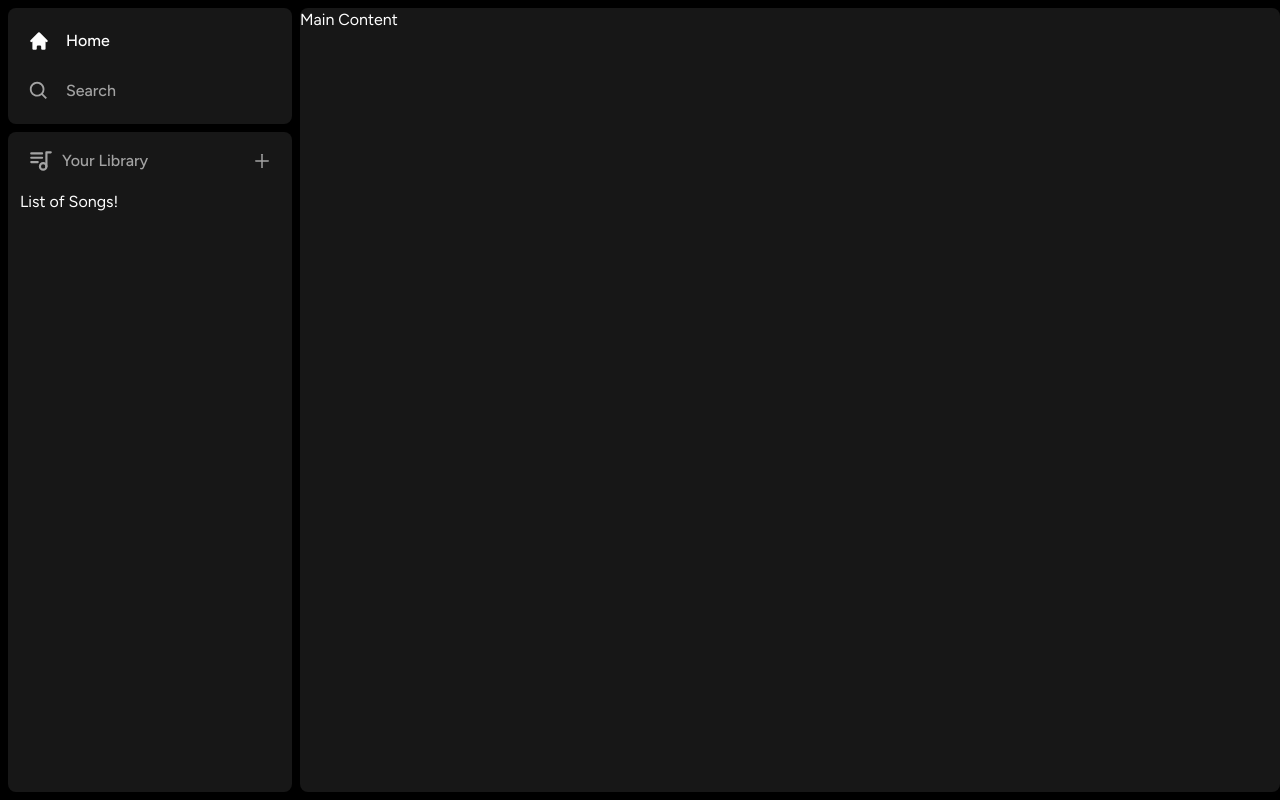
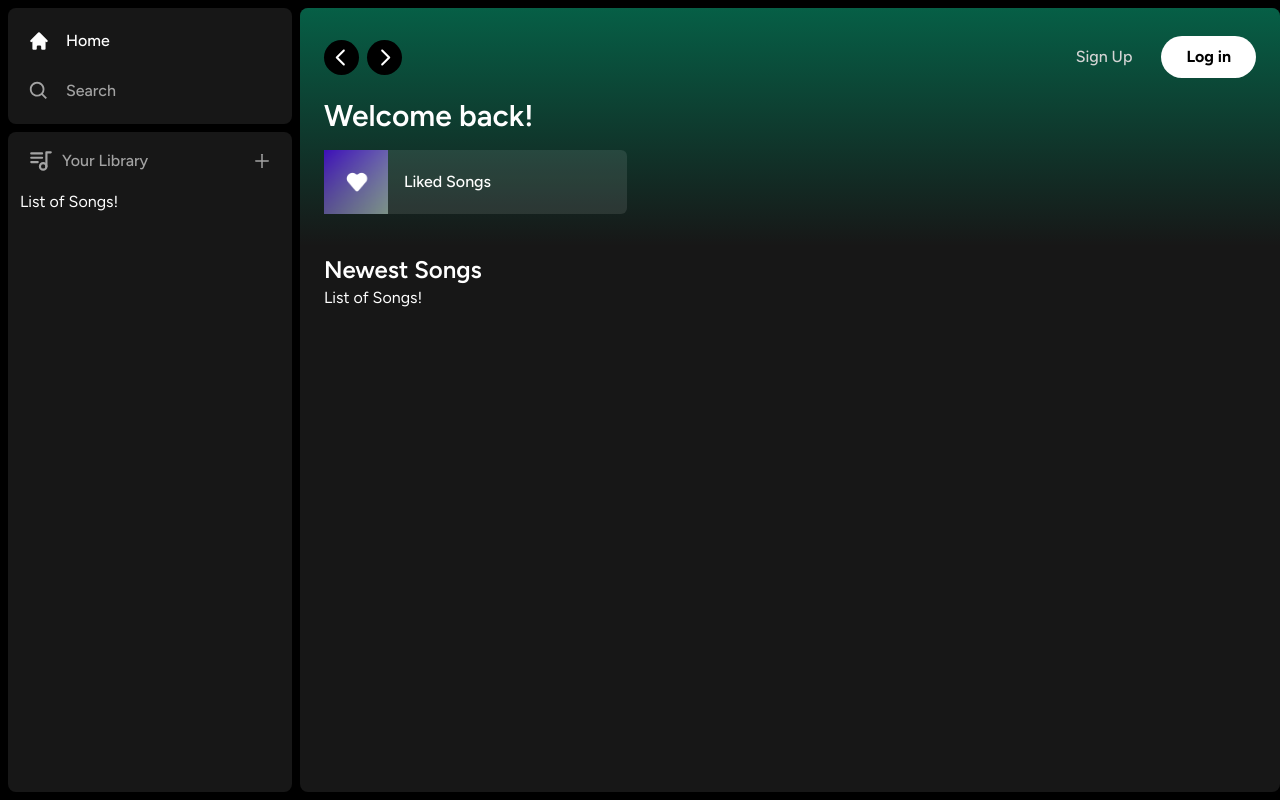
Before and after one commit to PLyn/spotify-clone, a Next.js app: page / in a window 1280 px wide. Built offline with nearby package versions, Linux system fonts and the light colour scheme.

Commit message:
UI layout complete for the most part

```diff
--- a/app/(site)/page.tsx
+++ b/app/(site)/page.tsx
@@ -1,3 +1,6 @@
+import Header from "@/components/Header";
+import ListItem from "@/components/ListItem";
+
 export default function Home() {
   return (
     <div
@@ -10,7 +13,43 @@ export default function Home() {
   overflow-y-auto
   "
     >
-      Main Content
+      <Header>
+        <div className="mb-2">
+          <h1
+            className="
+          text-white
+          text-3xl
+          font-semibold
+          "
+          >
+            Welcome back!
+          </h1>
+          <div
+            className="
+          grid
+          grid-cols-1
+          sm:grid-cols-2
+          xl:grid-cols-3
+          2xl:grid-cols-4
+          gap-3
+          mt-4
+          "
+          >
+            <ListItem
+              image="/images/liked.png"
+              name="Liked Songs"
+              href="liked"
+            />
+          </div>
+        </div>
+      </Header>
+
+      <div className="mt-2 mb-7 px-6">
+        <div className="flex justify-between items-center">
+          <h1 className="text-white text-2xl font-semibold">Newest Songs</h1>
+        </div>
+        <div>List of Songs!</div>
+      </div>
     </div>
   );
 }
--- /dev/null
+++ b/components/Button.tsx
@@ -0,0 +1,41 @@
+import { forwardRef } from "react";
+import { twMerge } from "tailwind-merge";
+
+interface ButtonProps extends React.ButtonHTMLAttributes<HTMLButtonElement> {}
+
+const Button = forwardRef<HTMLButtonElement, ButtonProps>(
+  ({ className, children, disabled, type = "button", ...props }, ref) => {
+    return (
+      <button
+        type={type}
+        className={twMerge(
+          `
+        w-full
+        rounded-full
+        bg-green-500
+        border
+        border-transparent
+        px-3
+        py-3
+        disabled:cursor-not-allowed
+        disabled:opacity-50
+        text-black
+        font-bold
+        hover:opacity-75
+        transition
+    `,
+          className
+        )}
+        disabled={disabled}
+        ref={ref}
+        {...props}
+      >
+        {children}
+      </button>
+    );
+  }
+);
+
+Button.displayName = "Button";
+
+export default Button;
--- /dev/null
+++ b/components/Header.tsx
@@ -0,0 +1,151 @@
+"use client";
+import { useRouter } from "next/navigation";
+import { twMerge } from "tailwind-merge";
+import { RxCaretLeft, RxCaretRight } from "react-icons/rx";
+import { HiHome } from "react-icons/hi";
+import { BiSearch } from "react-icons/bi";
+import Button from "./Button";
+
+interface HeaderProps {
+  children: React.ReactNode;
+  className?: string;
+}
+
+const Header: React.FC<HeaderProps> = ({ children, className }) => {
+  const router = useRouter();
+  const handleLogout = () => {
+    // Handle logout in the future
+  };
+  return (
+    <div
+      className={twMerge(
+        `
+        h-fit
+        bg-gradient-to-b
+        from-emerald-800
+        p-6
+        `,
+        className
+      )}
+    >
+      <div
+        className="
+      w-full
+      mb-4
+      flex
+      items-center
+      justify-between
+      "
+      >
+        <div
+          className="
+            hidden
+            md:flex
+            gap-x-2
+            items-center
+            "
+        >
+          <button
+            onClick={() => router.back()}
+            className="
+          rounded-full
+          bg-black
+          flex
+          items-center
+          justify-center
+          hover:opacity-75
+          transition
+          "
+          >
+            <RxCaretLeft className="text-white" size={35} />
+          </button>
+          <button
+            onClick={() => router.forward()}
+            className="
+          rounded-full
+          bg-black
+          flex
+          items-center
+          justify-center
+          hover:opacity-75
+          transition
+          "
+          >
+            <RxCaretRight className="text-white" size={35} />
+          </button>
+        </div>
+        <div
+          className="
+        flex md:hidden gap-x-2 items-center"
+        >
+          <button
+            className="
+            rounded-full
+            p-2
+            bg-white
+            flex
+            items-center
+            justify-center
+            hover:opacity-75
+            transition
+          "
+          >
+            <BiSearch className="text-black" size={20} />
+          </button>
+          <button
+            className="
+            rounded-full
+            p-2
+            bg-white
+            flex
+            items-center
+            justify-center
+            hover:opacity-75
+            transition
+          "
+          >
+            <HiHome className="text-black" size={20} />
+          </button>
+        </div>
+        <div
+          className="
+        flex
+        justify-between
+        items-center
+        gap-x-4
+        "
+        >
+          <>
+            <div>
+              <Button
+                onClick={() => {}}
+                className="
+                bg-transparent
+                text-neutral-300
+                font-medium
+              "
+              >
+                Sign Up
+              </Button>
+            </div>
+            <div>
+              <Button
+                onClick={() => {}}
+                className="
+                bg-white
+                px-6
+                py-2
+              "
+              >
+                Log in
+              </Button>
+            </div>
+          </>
+        </div>
+      </div>
+      {children}
+    </div>
+  );
+};
+
+export default Header;
--- /dev/null
+++ b/components/ListItem.tsx
@@ -0,0 +1,69 @@
+"use client";
+import Image from "next/image";
+import { useRouter } from "next/navigation";
+import { FaPlay } from "react-icons/fa";
+
+interface listItemProps {
+  image: string;
+  name: string;
+  href: string;
+}
+const ListItem: React.FC<listItemProps> = ({ image, name, href }) => {
+  const router = useRouter();
+
+  const onClick = () => {
+    //Add Auth before push
+    router.push(href);
+  };
+
+  return (
+    <button
+      onClick={onClick}
+      className="
+  relative
+  group
+  flex
+  items-center
+  rounded-md
+  over-hidden
+  gap-x-4
+  bg-neutral-100/10
+  hover:bg-neutral-100/20
+  transition
+  pr-4
+  "
+    >
+      <div
+        className="
+        relative
+        min-h-[64px]
+        min-w-[64px]
+        "
+      >
+        <Image className="object-cover" fill src={image} alt="Image" />
+      </div>
+      <p className="font-medium truncate py-5">{name}</p>
+      <div
+        className="
+      absolute
+      transition
+      opacity-0
+      rounded-full
+      flex
+      items-center
+      justify-center
+      bg-green-500
+      p-4
+      drop-shadow-md
+      right-5
+      group-hover:opacity-100
+      hover:scale-110
+      "
+      >
+        <FaPlay className="text-black" />
+      </div>
+    </button>
+  );
+};
+
+export default ListItem;
```
Also changed, not shown: public/images/liked.png (added).
